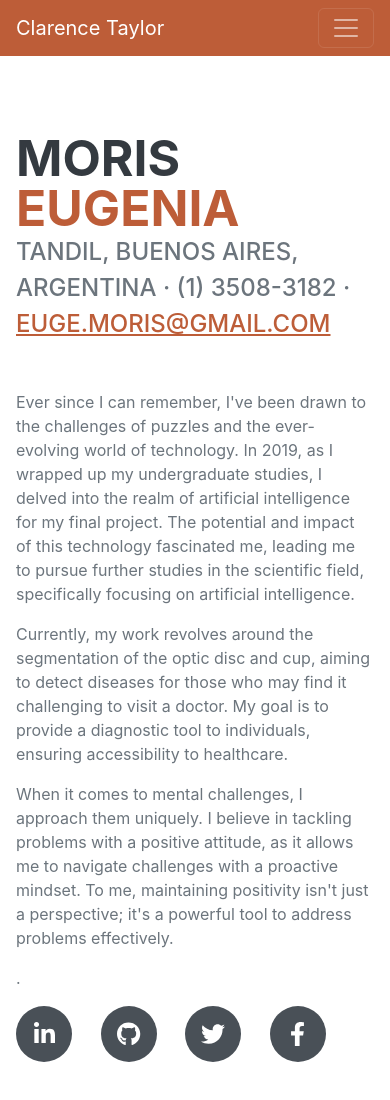
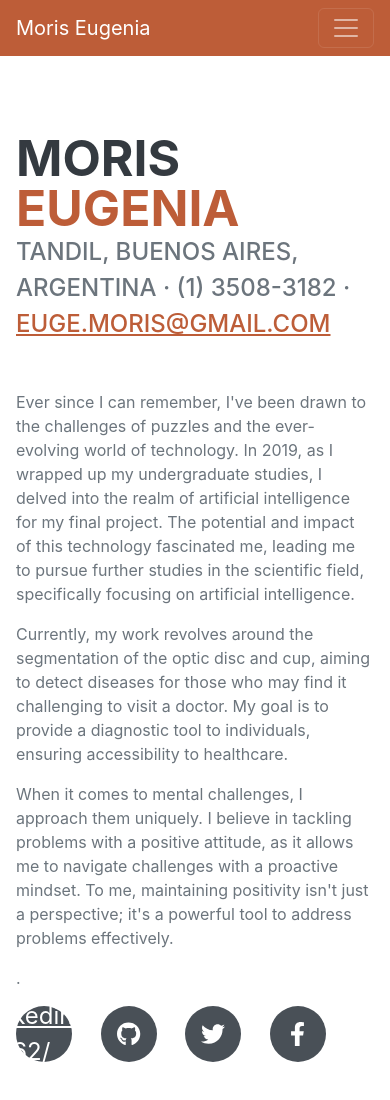
Before and after one commit to eugeniaMoris25/eugeniaMoris25.github.io, a plain HTML site: page index.html in a window 390 px wide. Shown: the top 1100 px of the page. Drawn offline with nearby package versions, Linux system fonts and the light colour scheme; files whose address does not match are found by name; a web font is replaced by a local one.

Commit message:
add link

```diff
--- a/index.html
+++ b/index.html
@@ -19,7 +19,7 @@
         <!-- Navigation-->
         <nav class="navbar navbar-expand-lg navbar-dark bg-primary fixed-top" id="sideNav">
             <a class="navbar-brand js-scroll-trigger" href="#page-top">
-                <span class="d-block d-lg-none">Clarence Taylor</span>
+                <span class="d-block d-lg-none">Moris Eugenia</span>
                 <span class="d-none d-lg-block"><img class="img-fluid img-profile rounded-circle mx-auto mb-2" src="assets/img/profile.jpg" alt="..." /></span>
             </a>
             <button class="navbar-toggler" type="button" data-bs-toggle="collapse" data-bs-target="#navbarResponsive" aria-controls="navbarResponsive" aria-expanded="false" aria-label="Toggle navigation"><span class="navbar-toggler-icon"></span></button>
@@ -54,7 +54,7 @@
 
                     <p>When it comes to mental challenges, I approach them uniquely. I believe in tackling problems with a positive attitude, as it allows me to navigate challenges with a proactive mindset. To me, maintaining positivity isn't just a perspective; it's a powerful tool to address problems effectively.</p>.</p>
                     <div class="social-icons">
-                        <a class="social-icon" href="#!"><i class="fab fa-linkedin-in"></i></a>
+                        <a class="social-icon" href="#!"><i class="fab fa-linkedin-in"></i>https://www.linkedin.com/in/eugenia-moris-480a55162/</a>
                         <a class="social-icon" href="#!"><i class="fab fa-github"></i></a>
                         <a class="social-icon" href="#!"><i class="fab fa-twitter"></i></a>
                         <a class="social-icon" href="#!"><i class="fab fa-facebook-f"></i></a>
```
